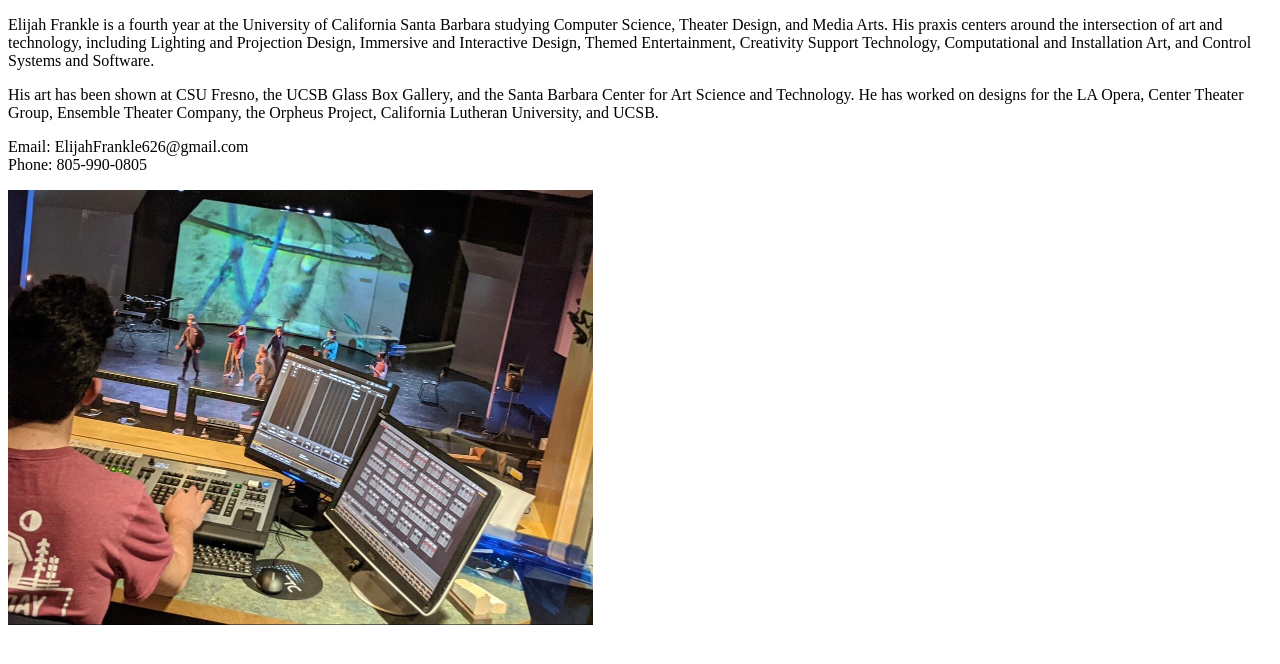
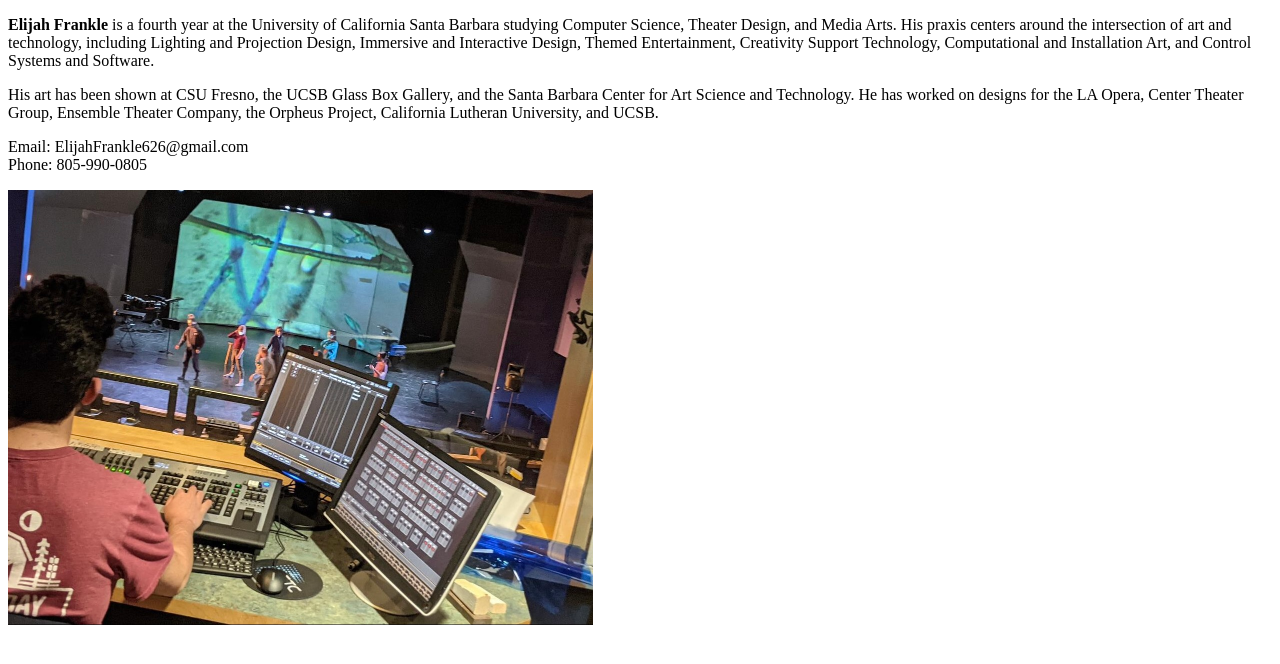
Before and after one commit to EKF626/EKF626.github.io, a plain HTML site: page index.html in a window 1280 px wide. Drawn offline with Linux system fonts and the light colour scheme.

Commit message:
bold name

```diff
--- a/index.html
+++ b/index.html
@@ -1,7 +1,7 @@
 <!DOCTYPE html>
 <html>
   <body>
-    <p>Elijah Frankle is a fourth year at the University of California Santa Barbara studying Computer Science, Theater Design, and Media Arts.
+    <p><strong>Elijah Frankle</strong> is a fourth year at the University of California Santa Barbara studying Computer Science, Theater Design, and Media Arts.
       His praxis centers around the intersection of art and technology, including
       Lighting and Projection Design,
       Immersive and Interactive Design,
```
Also changed, not shown: 1 other file.
